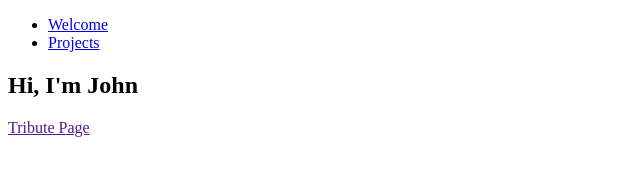
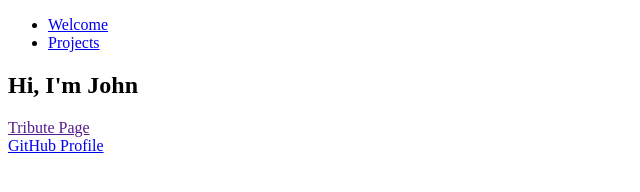
Before and after one commit to norman02/portfolio, a plain HTML site: page index.html in a window 1280 px wide. Shown: the whole page, without its empty margins (0-640 px from the left). Drawn offline with Linux system fonts and the light colour scheme.

Commit message:
finished user story 8: 'portfolio should have a link with an id of 'profile-link' which opens my GitHub profile in a new tab'

```diff
--- a/index.html
+++ b/index.html
@@ -22,6 +22,9 @@
         </div>
 
     </section>
+    <section id="contact">
+        <a id="profile-link" href="https://github.com/norman02" target="_blank">GitHub Profile</a>
+    </section>
 
 </body>
 </html>
```
